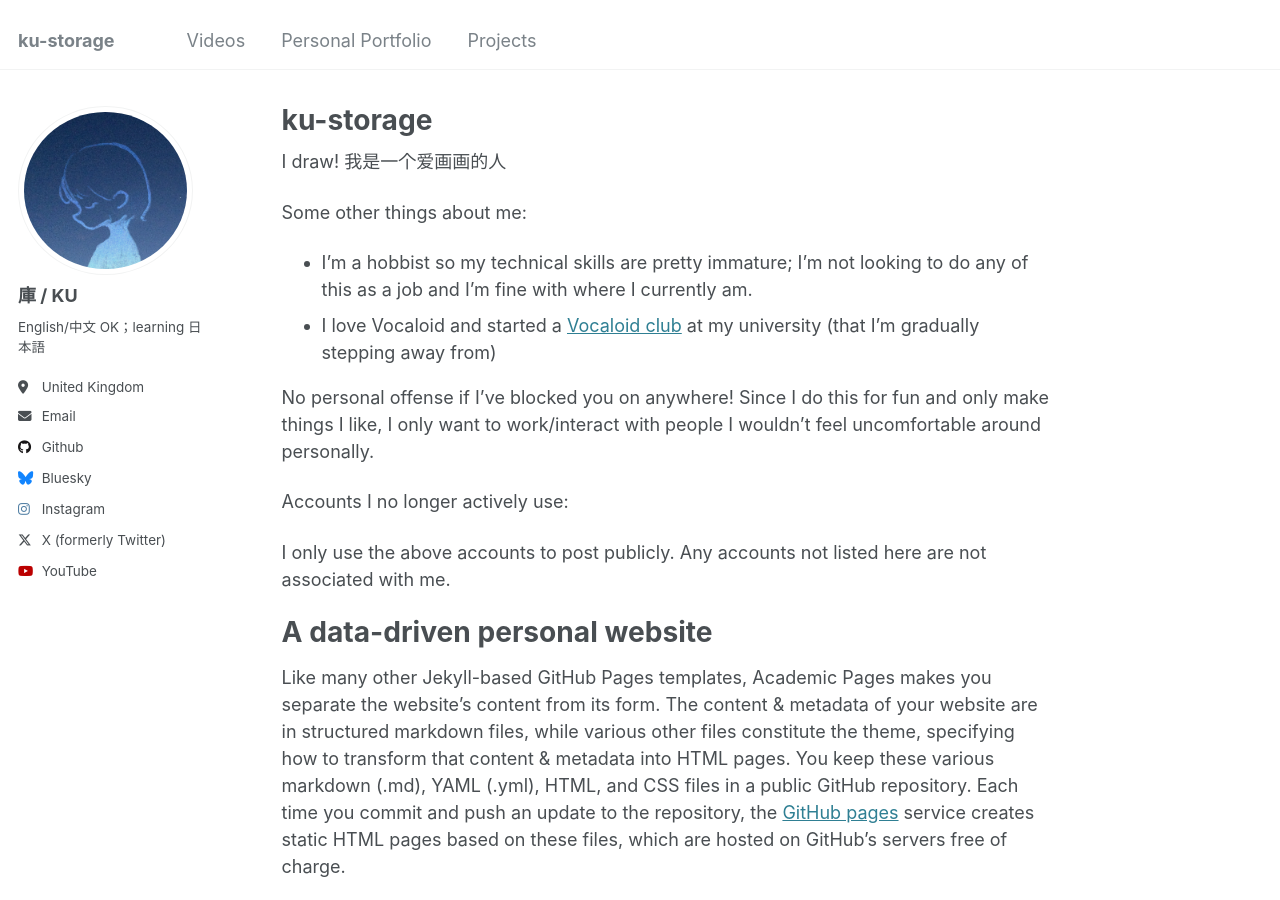
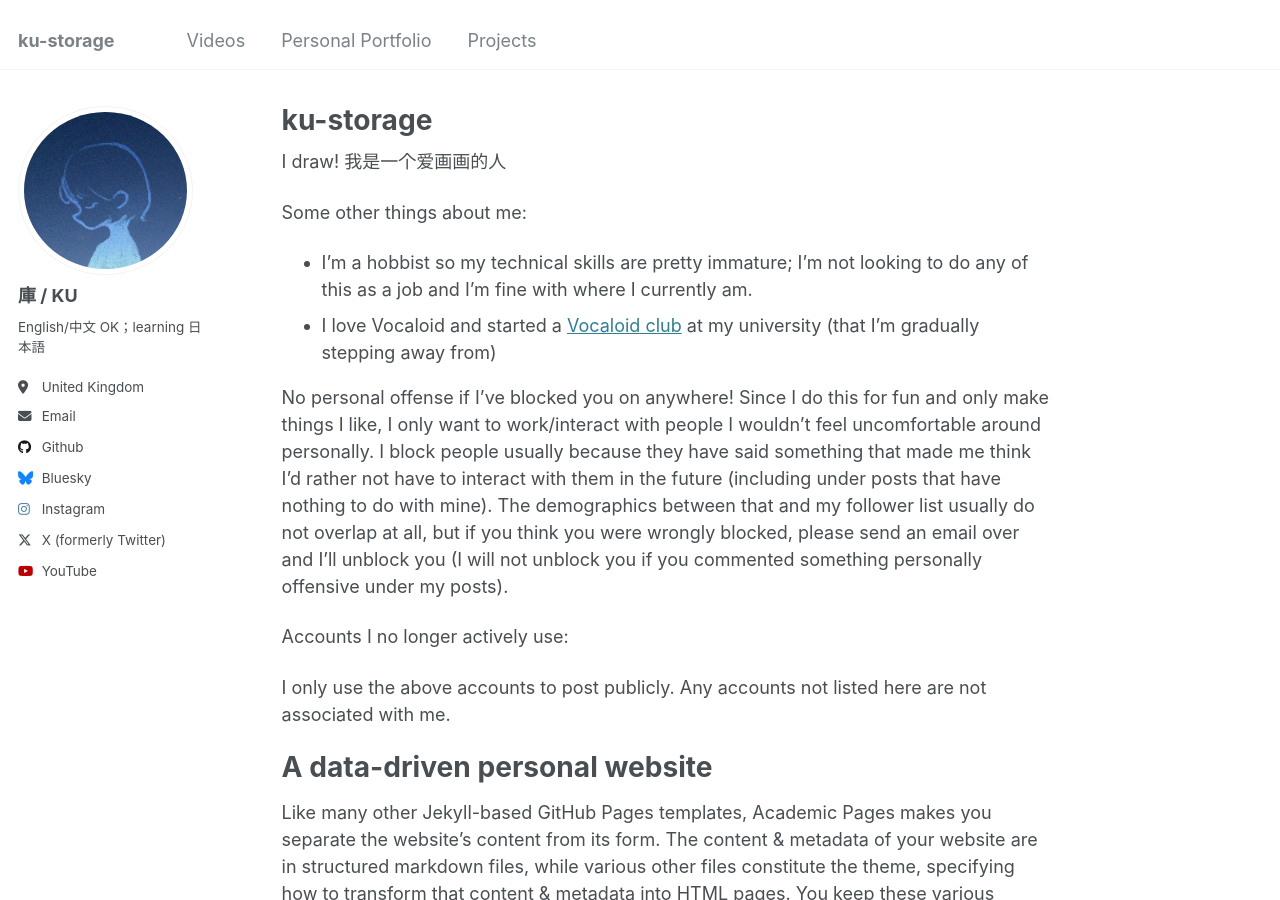
Before and after one commit to ku-storage/ku-storage.github.io, a Jekyll site: the page built from _pages/about.md, in a window 1280 px wide and 900 px high. Built offline with Jekyll 4.4.1, drawn with Linux system fonts in a browser that asks for light colours.

Commit message:
Update about.md

```diff
--- a/_pages/about.md
+++ b/_pages/about.md
@@ -14,6 +14,7 @@
 - I love Vocaloid and started a [Vocaloid club](https://kcl-vocaloid.github.io/) at my university (that I'm gradually stepping away from)
 
 No personal offense if I've blocked you on anywhere! Since I do this for fun and only make things I like, I only want to work/interact with people I wouldn't feel uncomfortable around personally.
+I block people usually because they have said something that made me think I’d rather not have to interact with them in the future (including under posts that have nothing to do with mine). The demographics between that and my follower list usually do not overlap at all, but if you think you were wrongly blocked, please send an email over and I’ll unblock you (I will not unblock you if you commented something personally offensive under my posts).
 
 Accounts I no longer actively use:
 
```
